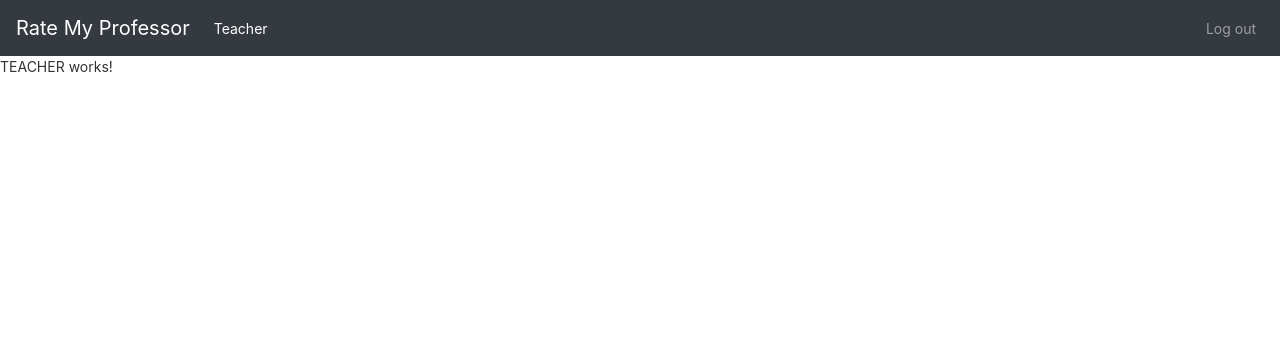
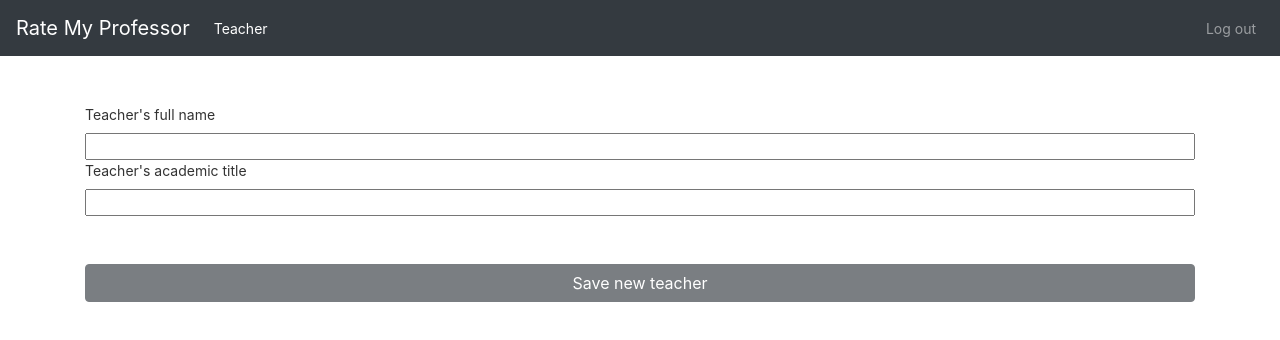
Before and after one commit to kjerinic/mock-rate-my-prof, an Angular app in the folder ratingFront/: page /teacher in a window 1280 px wide. Shown: the top 340 px of the page. Built offline with nearby package versions, Linux system fonts and the light colour scheme; sample sign-in values are in the browser's storage.

Commit message:
Update Teacher model and template

```diff
--- a/ratingFront/src/app/components/teacher/teacher.component.html
+++ b/ratingFront/src/app/components/teacher/teacher.component.html
@@ -1,2 +1,13 @@
 <app-navbar></app-navbar>
-<p>TEACHER works!</p>
+
+<div class="container">
+  <form [formGroup]="newTeacherForm" class="form-group">
+    <label for="inputFullName"> Teacher's full name </label>
+    <input formControlName="FullName" class="input-group" id="inputFullName">
+    <label for="inputTitle"> Teacher's academic title </label>
+    <input formControlName="Title" class="input-group" id="inputTitle">
+    <button class="btn btn-block btn-dark" [disabled]="newTeacherForm.invalid" (click)="saveNewEvalForm()">
+      Save new teacher
+    </button>
+  </form>
+</div>
--- a/ratingFront/src/app/components/teacher/teacher.component.scss
+++ b/ratingFront/src/app/components/teacher/teacher.component.scss
@@ -0,0 +1,3 @@
+.container, .btn {
+  margin-top: 3rem;
+}
--- a/ratingFront/src/app/components/teacher/teacher.component.ts
+++ b/ratingFront/src/app/components/teacher/teacher.component.ts
@@ -1,4 +1,7 @@
 import {Component, OnInit} from '@angular/core';
+import {Router} from '@angular/router';
+import {FormBuilder, FormGroup, Validators} from '@angular/forms';
+import {Teacher} from '../../models/Teacher';
 
 @Component({
   selector: 'app-teacher',
@@ -6,11 +9,36 @@
   styleUrls: ['./teacher.component.scss']
 })
 export class TeacherComponent implements OnInit {
+  teacher: Teacher;
+  newTeacherForm: FormGroup;
 
-  constructor() {
+  constructor(private router: Router,
+              private formBuilder: FormBuilder) {
+    this.teacher = new Teacher();
+    this.newTeacherForm = this.createNewTeacherForm();
   }
 
   ngOnInit(): void {
   }
 
+  private createNewTeacherForm() {
+    return this.formBuilder.group({
+      FullName: [this.teacher.FullName, [Validators.required]],
+      Title: [this.teacher.Title, [Validators.required]]
+    });
+  }
+
+  saveNewEvalForm() {
+    console.log(this.mapFormValueToObject(this.newTeacherForm));
+  }
+
+  mapFormValueToObject(formObject: FormGroup) {
+    const formValue = formObject.value;
+
+    this.teacher.FullName = formValue.FullName;
+    this.teacher.Title = formValue.Title;
+
+    return this.teacher;
+  }
+
 }
--- /dev/null
+++ b/ratingFront/src/app/models/Teacher.ts
@@ -0,0 +1,5 @@
+export class Teacher {
+  Id: number;
+  FullName: string;
+  Title: string;
+}
```
